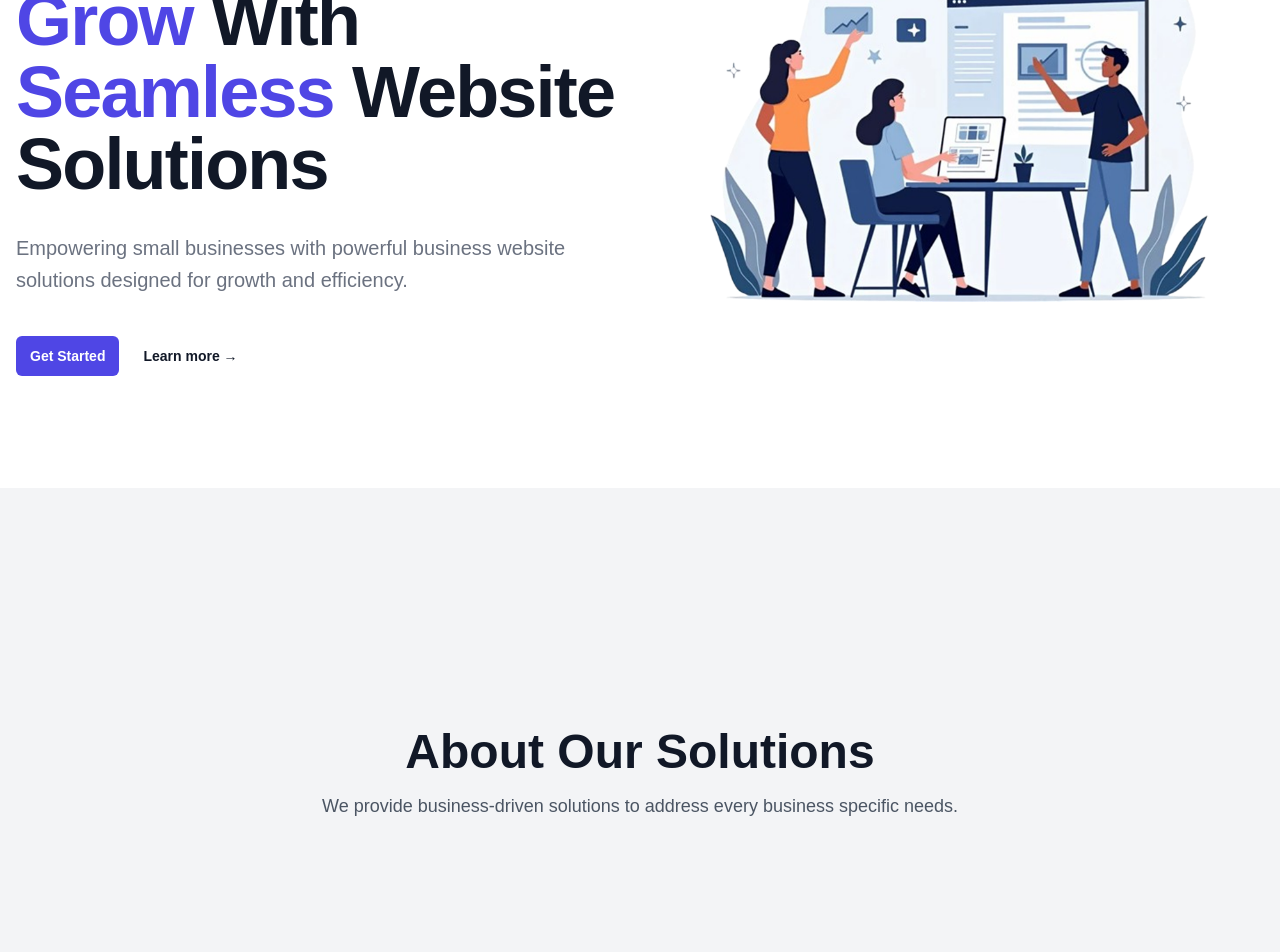
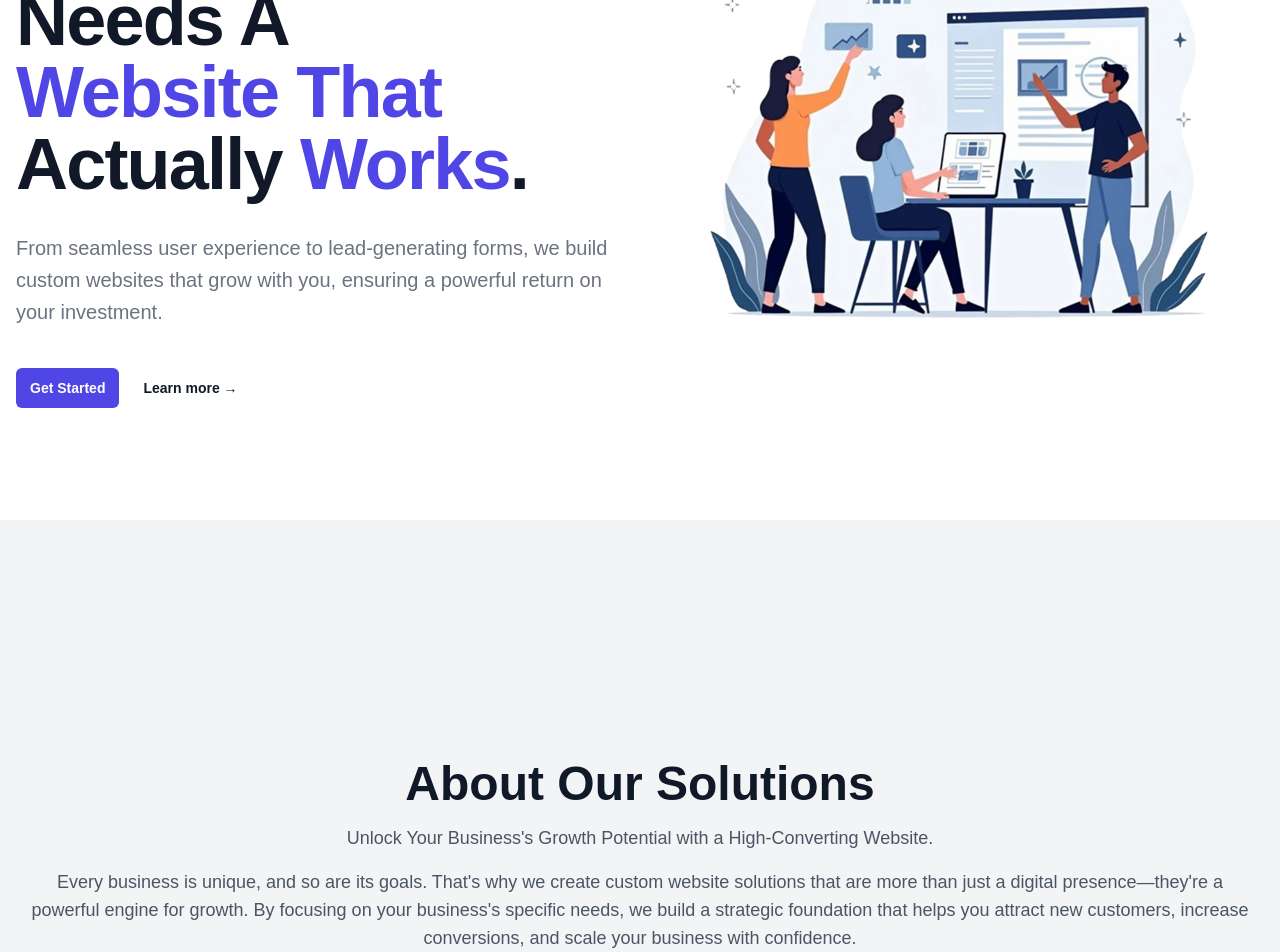
Before and after one commit to jlauza/jayson-lauza, a Next.js app: page / in a window 1280 px wide. Shown: the part 360-1312 px from the top of the page. Built offline with nearby package versions, Linux system fonts and the light colour scheme.

Commit message:
update headline and placeholder in solutions

```diff
--- a/src/app/components/solutions.js
+++ b/src/app/components/solutions.js
@@ -5,8 +5,19 @@ export default function Solutions() {
         About Our Solutions
       </h1>
       <p className="mt-4 text-lg text-gray-600">
-        We provide business-driven solutions to address every business specific needs.
+        Unlock Your Business's Growth Potential with a High-Converting Website.
       </p>
+
+      <div className="sm:w-lg w-full">
+        <p className="mt-4 text-lg text-gray-600">
+          Every business is unique, and so are its goals. That's why we create
+          custom website solutions that are more than just a digital
+          presence—they're a powerful engine for growth. By focusing on your
+          business's specific needs, we build a strategic foundation that helps
+          you attract new customers, increase conversions, and scale your
+          business with confidence.
+        </p>
+      </div>
     </div>
   );
 }
--- a/src/app/page.js
+++ b/src/app/page.js
@@ -29,17 +29,15 @@ export default function Home() {
               </div>
             </div>
             <h1 className="text-5xl font-semibold capitalize tracking-tight text-gray-900 sm:text-7xl">
-              Helping business <span className="text-indigo-600">grow</span>{" "}
-              with <span className="text-indigo-600">seamless</span> website
-              solutions
+              Your Business Needs a<br />
+              <span className="text-indigo-600">
+                Website That
+              </span> Actually <span className="text-indigo-600">Works</span>.{" "}
             </h1>
             <p className="mt-8 text-lg font-medium text-gray-500 sm:text-xl/8">
-              {/* Empower your business with cutting-edge ERP solutions designed
-                to streamline operations, enhance productivity, and drive
-                sustainable growth. Simplify workflows, improve collaboration,
-                and scale effortlessly with our seamless technology. */}
-              Empowering small businesses with powerful business website
-              solutions designed for growth and efficiency.
+              From seamless user experience to lead-generating forms, we build
+              custom websites that grow with you, ensuring a powerful return on
+              your investment.
             </p>
             <div className="mt-10 flex items-center gap-x-6">
               <a
```
